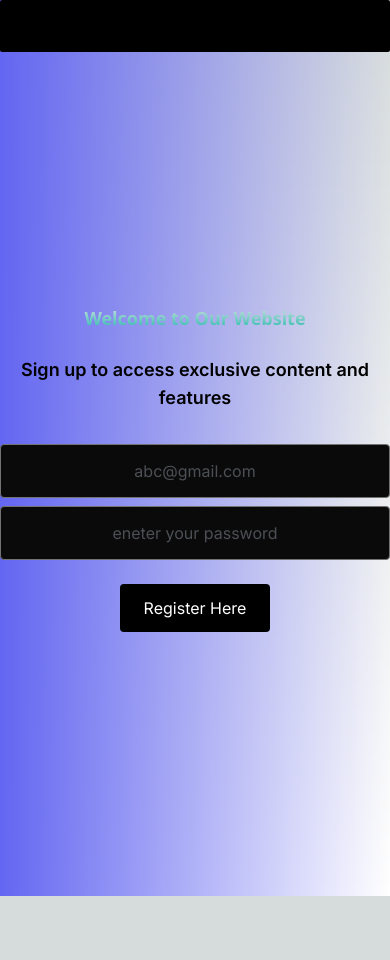
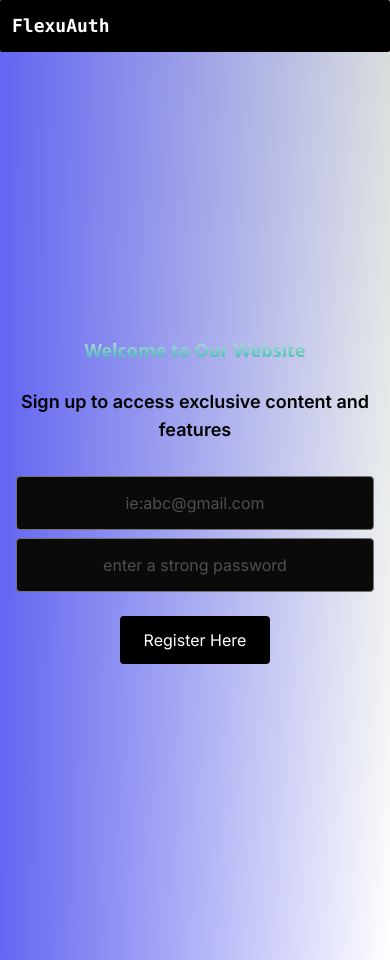
Before and after one commit to pritam-code-n-7/flex-u-auth-next-app, a Next.js app: page / in a window 390 px wide. Before the commit the page ends 896 px from the top, so only its background shows below. Built offline with nearby package versions, Linux system fonts and the light colour scheme.

Commit message:
I successfully tested on various dimension for cheking it is responsive; I optimized full code base; and reviewd that firebase is working properly to handle user authentication; checked that user credential validation works properly; user credential sotred in database properly

```diff
--- a/src/app/layout.tsx
+++ b/src/app/layout.tsx
@@ -18,10 +18,12 @@ export default function RootLayout({
   return (
     <html lang="en">
       <body className={inter.className}>
-        <div className="min-w-screen bg-gradient-to-r from-indigo-500 ">
+        <div className="min-h-screen bg-gradient-to-r from-indigo-500 ">
           <Navbar />
 
-          {children}
+          <main className="container mx-auto px-4 sm:px-6 lg:px-8 py-8">
+            {children}
+          </main>
         </div>
       </body>
     </html>
--- a/src/app/page.tsx
+++ b/src/app/page.tsx
@@ -49,7 +49,7 @@ export default function Home() {
             <form onSubmit={handleSubmit(submitForm)}>
               <InputField
                 type="text"
-                placeholder="abc@gmail.com"
+                placeholder="ie:abc@gmail.com"
                 name="email"
                 autoComplete="email"
                 register={register}
@@ -57,7 +57,7 @@ export default function Home() {
               />
               <InputField
                 type="password"
-                placeholder="eneter your password"
+                placeholder="enter a strong password"
                 name="password"
                 autoComplete="password"
                 register={register}
--- a/src/components/navbar.tsx
+++ b/src/components/navbar.tsx
@@ -2,8 +2,12 @@ import React from "react";
 
 export const Navbar = () => {
   return (
-    <div className="flex justify-between items-center bg-black p-3 rounded-sm">
-      <div className="text-center font-bold text-lg font-mono">FlexuAuth</div>
+    <div className="bg-black p-3 rounded-sm">
+      <div className="container mx-auto flex justify-between items-center">
+        <div className="text-center font-bold text-lg font-mono text-white">
+          FlexuAuth
+        </div>
+      </div>
     </div>
   );
 };
```
